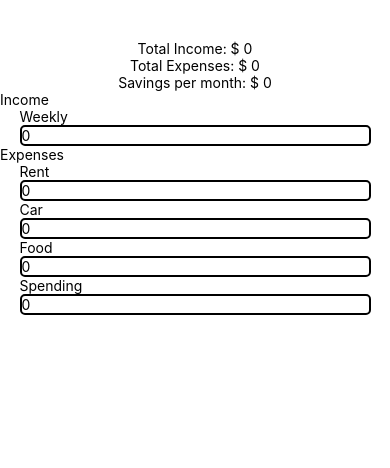
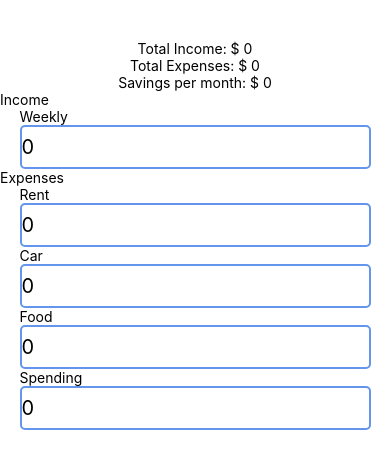
Before and after one commit to kevintamarus/budget-crunch, a React Native app: screen / in a window 390 px wide. Shown: the top 468 px of the page. Built offline with nearby package versions, Linux system fonts and the light colour scheme.

Commit message:
input made larger, border color changed

```diff
--- a/src/common/Input.js
+++ b/src/common/Input.js
@@ -8,7 +8,7 @@ const Input = props => {
     <View style={styles.container}>
       {props.label && <Text>{props.label}</Text>}
       <View style={styles.inputContainer}>
-        <TextInput {...props} />
+        <TextInput style={styles.input} {...props} />
       </View>
     </View>
   );
@@ -21,9 +21,13 @@ const styles = StyleSheet.create({
     marginRight: '5%'
   },
   inputContainer: {
-    borderColor: '#000000',
+    borderColor: '#6495ED',
     borderWidth: 2,
     borderRadius: 5
+  },
+  input: {
+    height: 40,
+    fontSize: 20
   }
 });
 
--- a/src/pages/Main.js
+++ b/src/pages/Main.js
@@ -22,6 +22,9 @@ export default class Main extends React.Component {
   }
 
   handleChangeInput = (input, weeklyIncome) => {
+    if (input === '') {
+      input = '0';
+    }
     this.setState({ [weeklyIncome]: input }, this.calculateIncome);
   };
 
```
Also changed, not shown: 256 other files (tests, documents, lock files or other folders).
